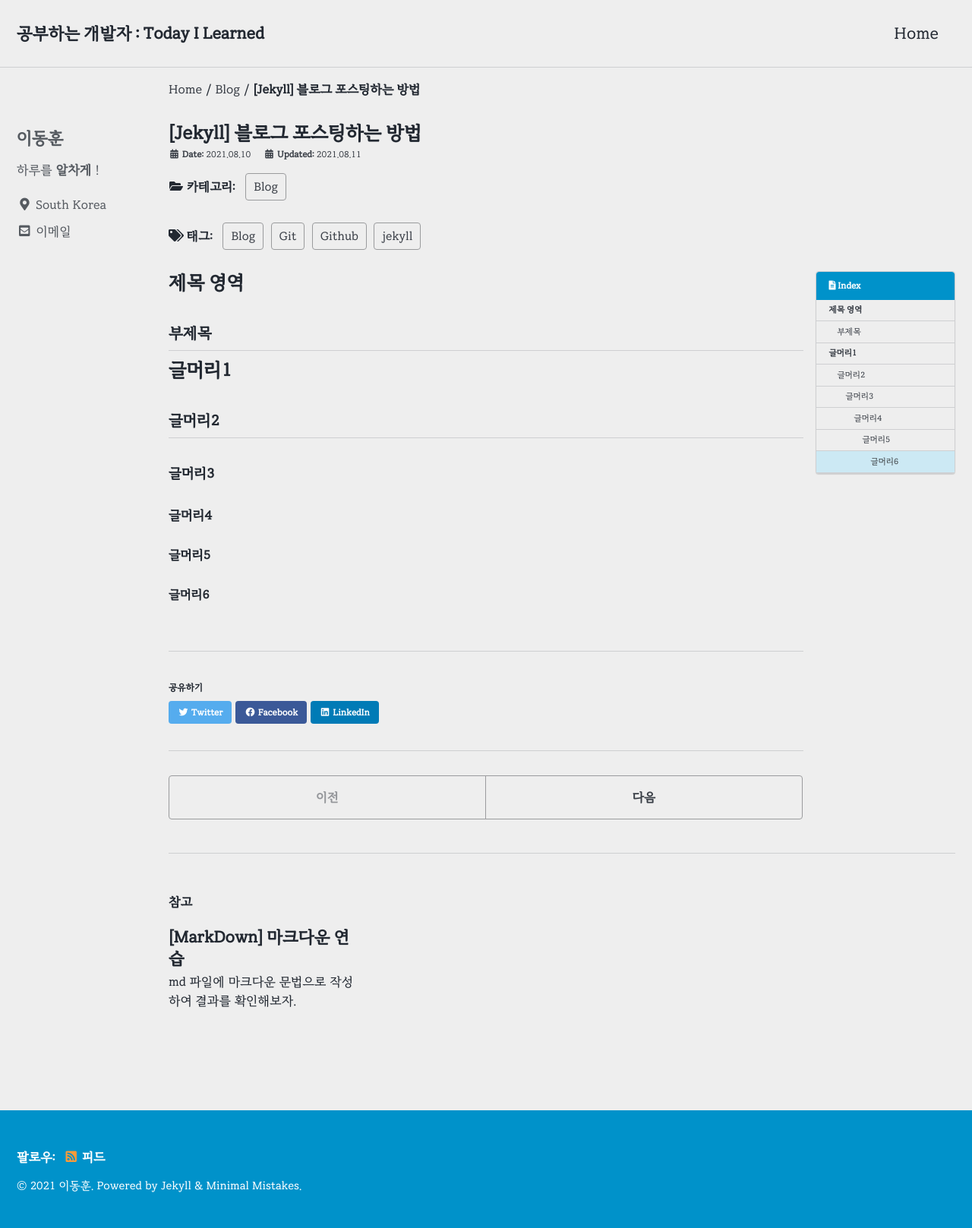
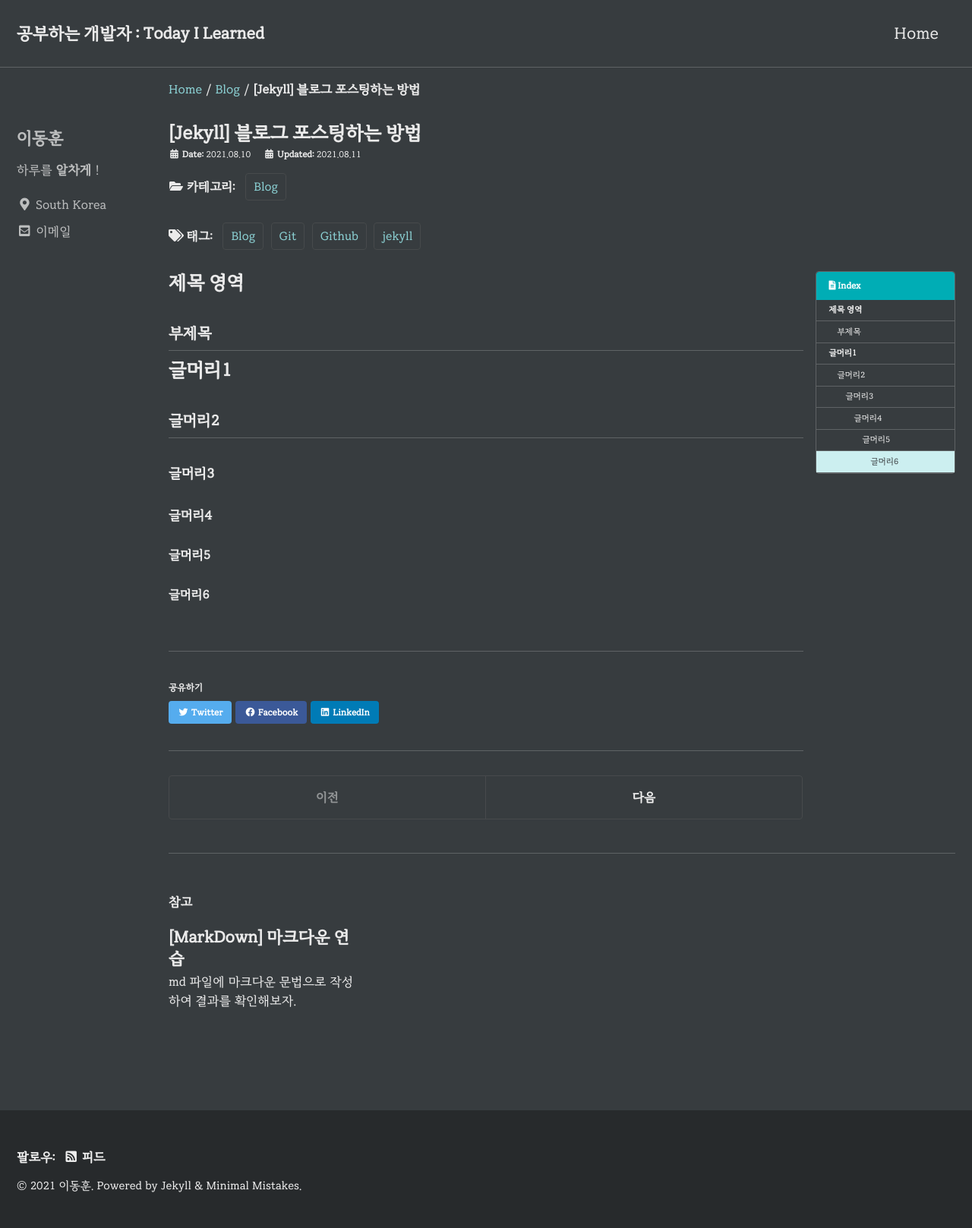
Before and after one commit to gchlee2/gchlee2.github.io, a Jekyll site: the page built from _posts/2021-08-10-my-first-post.md, in a window 1280 px wide. Shown: the whole page at 76% size. Built offline with Jekyll 4.4.1, drawn with Linux system fonts in a browser that asks for light colours; cached includes are drawn as plain includes.

Commit message:
색상 수정

```diff
--- a/_config.yml
+++ b/_config.yml
@@ -12,7 +12,7 @@
 
 # theme                  : "minimal-mistakes-jekyll"
 # remote_theme           : "mmistakes/minimal-mistakes"
-minimal_mistakes_skin    : "air" # "default" "air", "aqua", "contrast", "dark", "dirt", "neon", "mint", "plum", "sunrise"
+minimal_mistakes_skin    : "default" # "default" "air", "aqua", "contrast", "dark", "dirt", "neon", "mint", "plum", "sunrise"
 
 # Site Settings
 locale                   : "ko-KR"
--- a/_sass/minimal-mistakes/skins/_default.scss
+++ b/_sass/minimal-mistakes/skins/_default.scss
@@ -2,4 +2,34 @@
    Default skin
    ========================================================================== */
 
-// Intentionally left blank
+/* Colors */
+$background-color: #373C3F !default;
+$text-color: #eaeaea !default;
+$primary-color: #00adb5 !default;
+$border-color: mix(#fff, $background-color, 20%) !default;
+$code-background-color: mix(#000, $background-color, 15%) !default;
+$code-background-color-dark: mix(#000, $background-color, 20%) !default;
+$form-background-color: mix(#000, $background-color, 15%) !default;
+$footer-background-color: mix(#000, $background-color, 30%) !default;
+$link-color: mix($primary-color, $text-color, 40%) !default;
+$link-color-hover: mix(#fff, $link-color, 25%) !default;
+$link-color-visited: mix(#000, $link-color, 25%) !default;
+$masthead-link-color: $text-color !default;
+$masthead-link-color-hover: mix(#000, $text-color, 20%) !default;
+$navicon-link-color-hover: mix(#000, $background-color, 30%) !default;
+
+
+/* neon syntax highlighting (base16) */
+$base00: #44494D !default;
+
+
+.author__urls.social-icons i,
+.author__urls.social-icons .svg-inline--fa,
+.page__footer-follow .social-icons i,
+.page__footer-follow .social-icons .svg-inline--fa  {
+  color: inherit;
+}
+
+.ais-search-box .ais-search-box--input {
+  background-color: $form-background-color;
+}
```
Also changed, not shown: _posts/2021-08-10-practice.md (+4 -4 lines).
